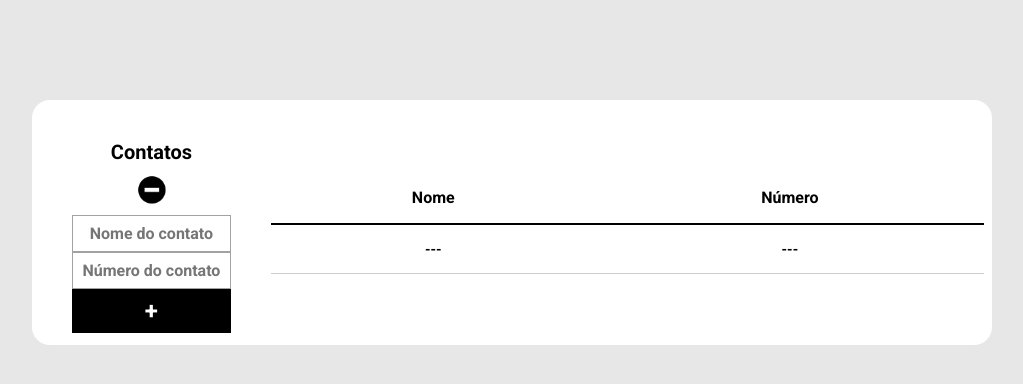
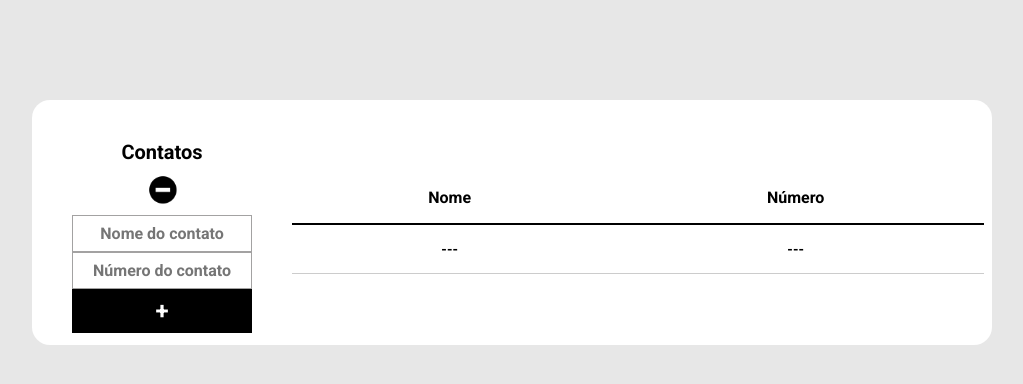
Before and after one commit to Lutchimoth/site_agenda, a plain HTML site: page index.html in a window 1280 px wide. Both pictures are taken after a click on the button 240 px from the left and 193 px from the top of the page. Shown: the whole page, without its empty margins (128-1151 px from the left). Drawn offline with Linux system fonts and the light colour scheme.

Commit message:
Fix: Aumentando o tamanho dos inputs

```diff
--- a/main.css
+++ b/main.css
@@ -54,8 +54,8 @@ body {
 
 form {
     display: flex;
-    max-width: 250px;
-    width: 100%;
+    max-width: 280px;
+    width: 180px;
     flex-direction: column;
     margin-top: 8px;
 }
```
